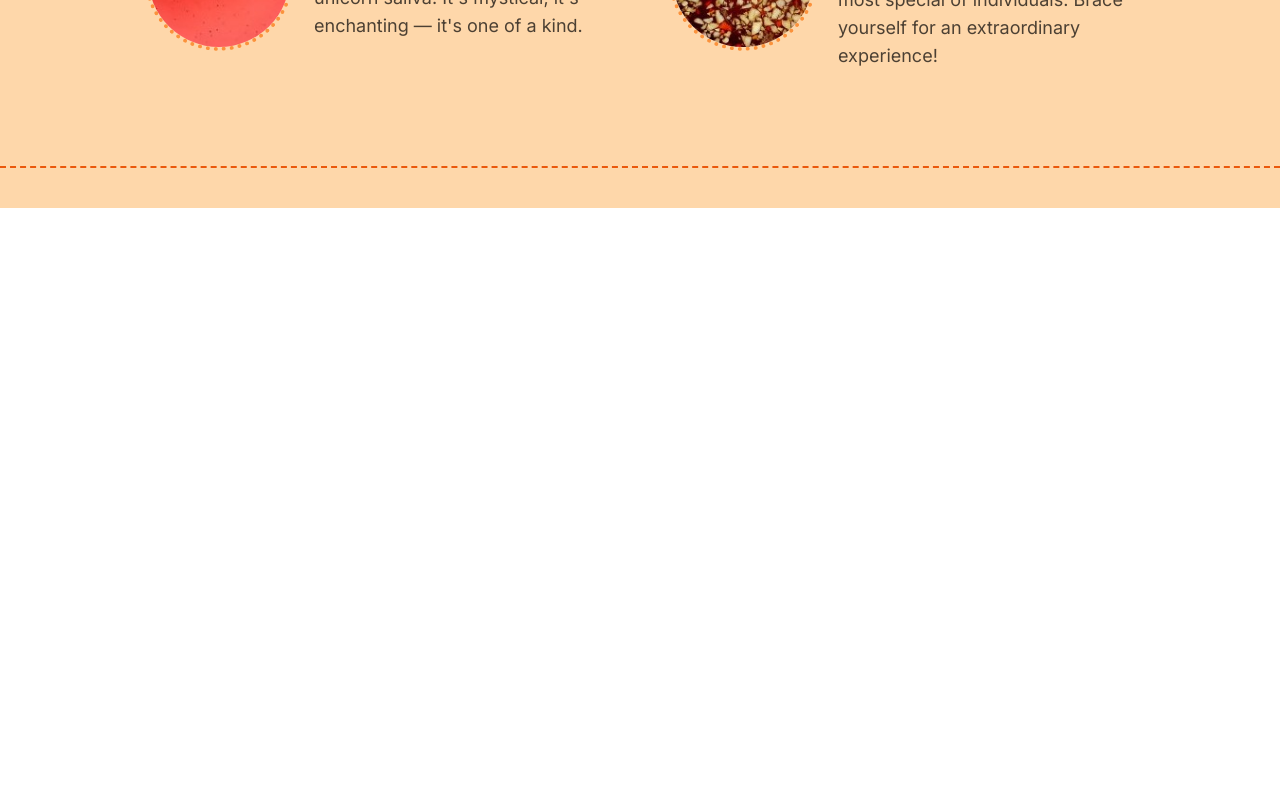
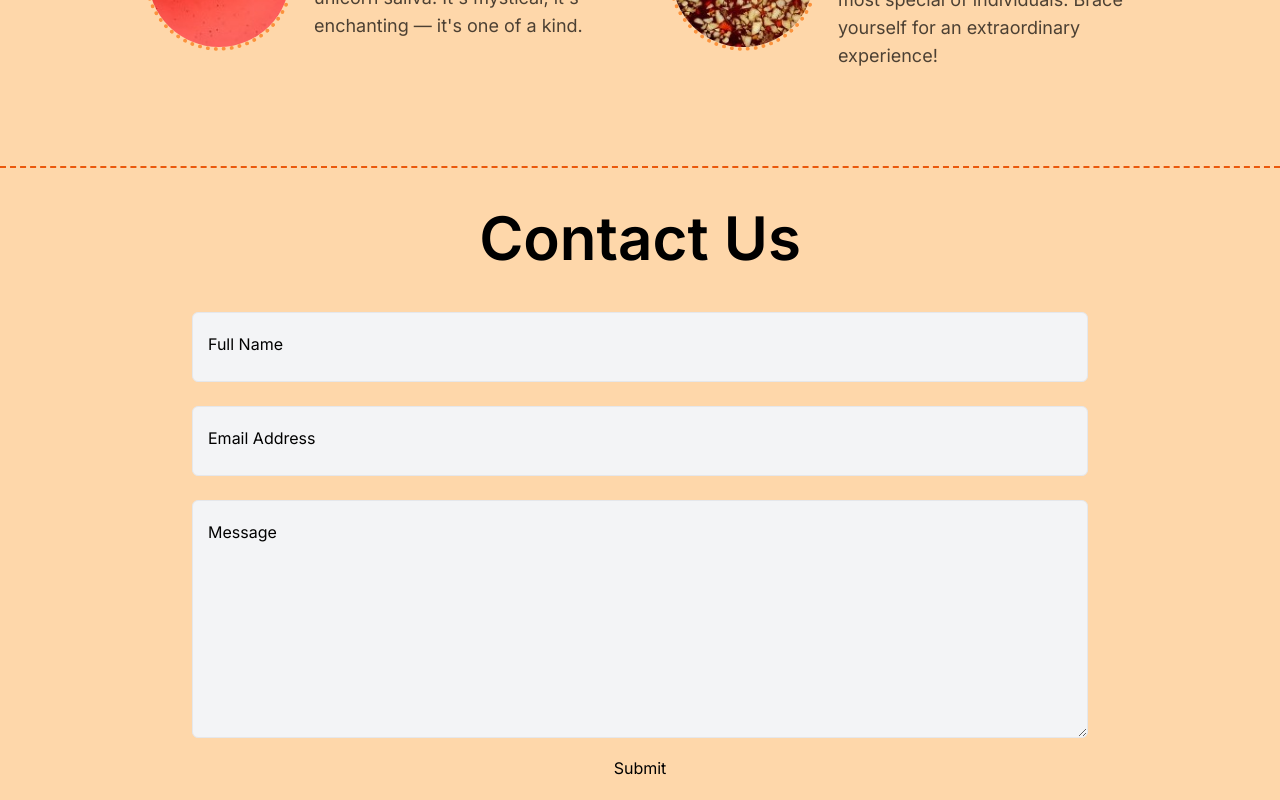
Before and after one commit to dtran813/thicken, a Next.js app: page / in a window 1280 px wide. Shown: the part 5040-5840 px from the top of the page. Before the commit the page ends 5248 px from the top, so only its background shows below. Built offline with nearby package versions, Linux system fonts and the light colour scheme.

Commit message:
Add ContactUs component

```diff
--- /dev/null
+++ b/app/components/contactUs/ContactUsForm.tsx
@@ -0,0 +1,19 @@
+import Input from '../Input';
+
+const ContactUsForm = () => {
+  return (
+    <div className="flex justify-center p-5">
+      <form className="flex w-full max-w-4xl flex-col items-stretch">
+        <Input id="fullName" label="Full Name" required />
+
+        <Input id="email" label="Email Address" required />
+
+        <Input id="message" label="Message" required isTextarea />
+
+        <button>Submit</button>
+      </form>
+    </div>
+  );
+};
+
+export default ContactUsForm;
--- /dev/null
+++ b/app/components/contactUs/page.tsx
@@ -0,0 +1,16 @@
+import ContactUsForm from './ContactUsForm';
+
+const ContactUs = () => {
+  return (
+    <section
+      id="contactUs"
+      className="mt-20 border-t-2 border-dashed border-orange-600 pt-10"
+    >
+      <h2 className="mb-3 text-center text-6xl font-semibold">Contact Us</h2>
+
+      <ContactUsForm />
+    </section>
+  );
+};
+
+export default ContactUs;
--- a/app/page.tsx
+++ b/app/page.tsx
@@ -10,6 +10,7 @@ import Image from 'next/image';
 import Link from 'next/link';
 import { CiWarning } from 'react-icons/ci';
 import { FiFacebook, FiInstagram, FiTwitter } from 'react-icons/fi';
+import ContactUs from './components/contactUs/page';
 import Sauces from './components/sauces/page';
 
 export default function Home() {
@@ -268,7 +269,7 @@ export default function Home() {
 
           <Sauces />
 
-          <section className="mt-20 border-t-2 border-dashed border-orange-600 pt-10"></section>
+          <ContactUs />
         </div>
       </main>
     </>
```
